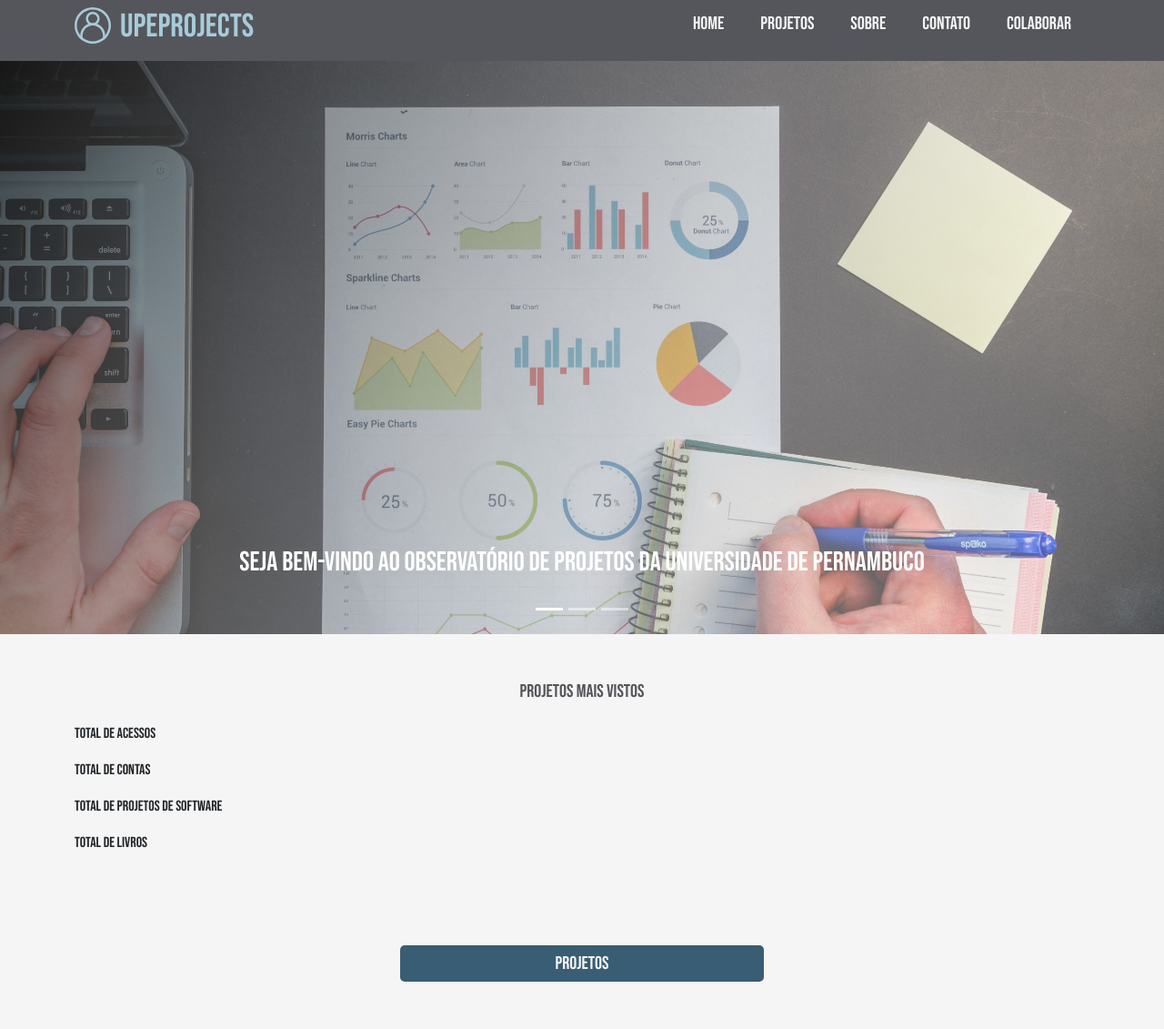
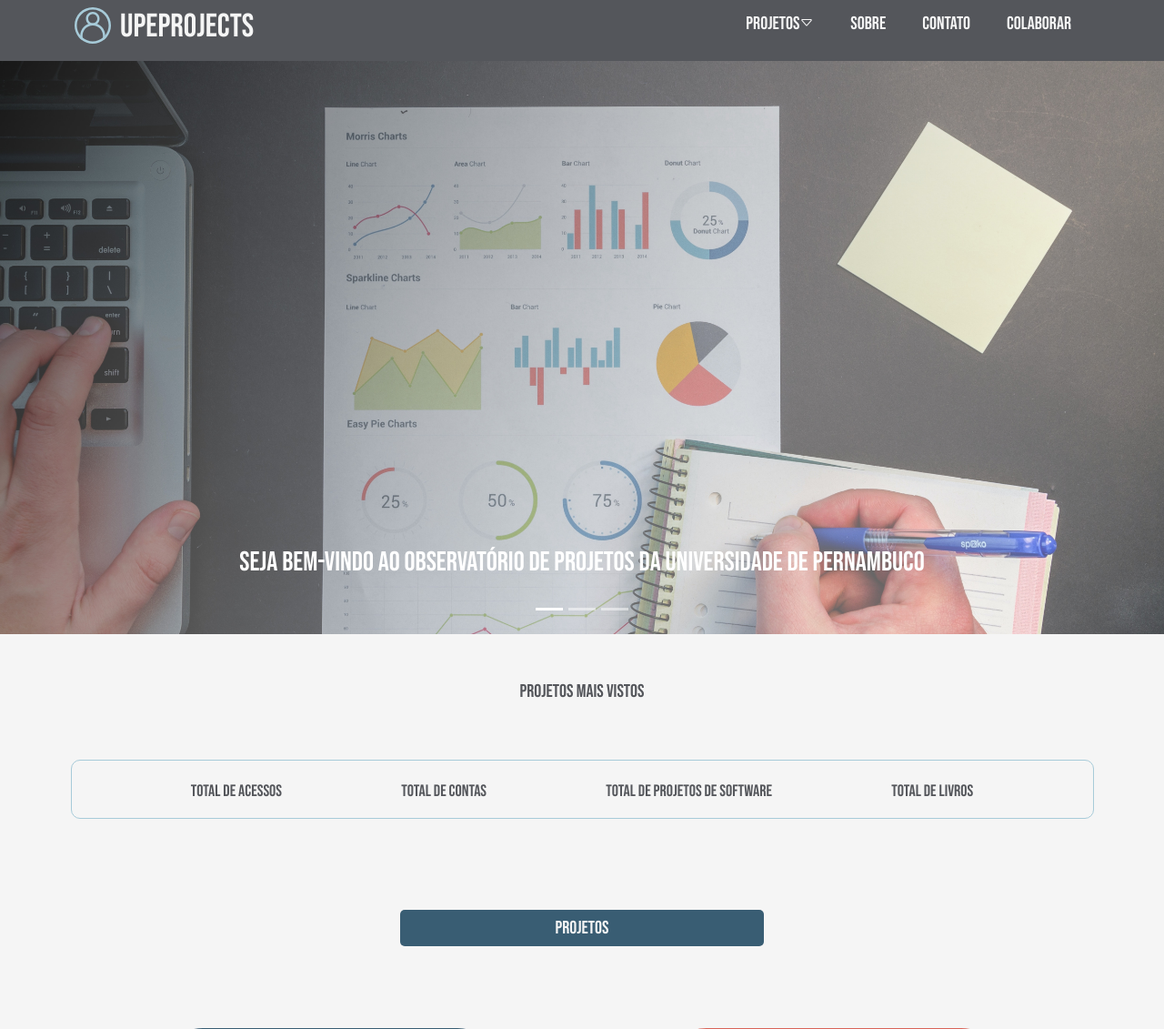
Before and after one commit to abraaodeveloper/portal-de-projetos-academicos, a Django app: page / in a window 1280 px wide. Shown: the top 1131 px of the page at 91% size. Run offline with Django 3.2, Linux system fonts and the light colour scheme; data that the repository does not hold is empty; some libraries are stand-ins or nearby versions.

Commit message:
Add pages of softwares and e-books

```diff
--- a/portal/urls.py
+++ b/portal/urls.py
@@ -6,6 +6,7 @@ urlpatterns = [
     # guest
     path('', views.home, name='home'),
     path('project/<post_slug>', views.project, name="project"),
+    path('projects/<type_content>', views.projects, name="projects"),
 
     # user logged
     path('dashboard/', views.dashboard, name="dashboard"),
--- a/portal/views.py
+++ b/portal/views.py
@@ -21,6 +21,10 @@ def home(request):
     '''
     users = User.objects.all()
     return render(request, 'guest/index.html', {'posts': posts, 'users': users.count()})
+
+def projects(request, type_content):
+    post = Post.objects.filter(type_content=type_content)
+    return render(request, 'guest/projects-list.html', {'posts': post})
 
 def project(request, post_slug):
     post = Post.objects.get(slug=post_slug)
--- a/static/css/includes/_login-and-sign-in.scss
+++ b/static/css/includes/_login-and-sign-in.scss
@@ -9,7 +9,6 @@
 
         padding: 3em;
         border-radius: .5em;
-
 
         h2{
             border: 1px solid $cinza-claro;
--- a/static/css/includes/_navbar.scss
+++ b/static/css/includes/_navbar.scss
@@ -72,7 +72,7 @@
         display: flex;
         flex-direction: row;
 
-        a {
+        a, button{
             text-decoration: none;
             color: var(--cinza-claro);
 
@@ -82,8 +82,6 @@
             transition: 0.3s ease all;
 
             &:hover {
-                color: var(--azul-claro);
-
                 border: 1px solid var(--cinza-claro);
                 border-top: none;
                 border-left: none;
@@ -92,5 +90,12 @@
                 padding-bottom: 3px;
             }
         }
+
+        .m-item-menu{
+
+            &:hover{
+                color: $azul-claro;
+            }
+        }
     }
 }
--- /dev/null
+++ b/static/css/includes/util/_dropdowns-menu.scss
@@ -0,0 +1,42 @@
+.dropbtn {
+  border: none;
+  cursor: pointer;
+  background-color: transparent;
+}
+
+.dropbtn:hover,
+.dropbtn:focus {
+}
+
+.dropdown {
+  position: relative;
+  display: inline-block;
+}
+
+.dropdown-content {
+  display: none;
+  position: absolute;
+  background-color: $azul-escuro;
+  border-radius: 0.5em;
+  overflow: auto;
+  box-shadow: 0px 8px 16px 0px rgba(0, 0, 0, 0.2);
+  z-index: 1;
+  padding-top: .5em;
+  padding-bottom: .5em;
+}
+
+.dropdown-content a {
+  text-decoration: none;
+  display: block;
+}
+
+.dropdown a {
+
+  &:hover{
+    border: 2px solid $cinza-claro;
+  }
+}
+
+.show {
+  display: block;
+}
--- a/static/css/includes/util/_variables.scss
+++ b/static/css/includes/util/_variables.scss
@@ -12,5 +12,13 @@
 
 }
 
+$cinza-escuro: #54565B;
+$azul-claro: #A7CBD9;
 $cinza-claro: #F5F5F5;
 $azul-escuro: #395D73;
+
+$vermelho: #D96459;
+$branco: #ffffff;
+$cinza-background: #e4e4e4c2;
+
+$bebas-font: 'Bebas Neue', cursive;
--- a/static/css/styles.css
+++ b/static/css/styles.css
@@ -215,7 +215,7 @@ body {
           flex-direction: row;
 }
 
-.navbar .list ul a {
+.navbar .list ul a, .navbar .list ul button {
   text-decoration: none;
   color: var(--cinza-claro);
   font-size: 20px;
@@ -224,13 +224,53 @@ body {
   transition: 0.3s ease all;
 }
 
-.navbar .list ul a:hover {
-  color: var(--azul-claro);
+.navbar .list ul a:hover, .navbar .list ul button:hover {
   border: 1px solid var(--cinza-claro);
   border-top: none;
   border-left: none;
   border-right: none;
   padding-bottom: 3px;
+}
+
+.navbar .list ul .m-item-menu:hover {
+  color: #A7CBD9;
+}
+
+.dropbtn {
+  border: none;
+  cursor: pointer;
+  background-color: transparent;
+}
+
+.dropdown {
+  position: relative;
+  display: inline-block;
+}
+
+.dropdown-content {
+  display: none;
+  position: absolute;
+  background-color: #395D73;
+  border-radius: 0.5em;
+  overflow: auto;
+  -webkit-box-shadow: 0px 8px 16px 0px rgba(0, 0, 0, 0.2);
+          box-shadow: 0px 8px 16px 0px rgba(0, 0, 0, 0.2);
+  z-index: 1;
+  padding-top: .5em;
+  padding-bottom: .5em;
+}
+
+.dropdown-content a {
+  text-decoration: none;
+  display: block;
+}
+
+.dropdown a:hover {
+  border: 2px solid #F5F5F5;
+}
+
+.show {
+  display: block;
 }
 
 .m-container-login {
@@ -529,6 +569,13 @@ hr {
   border-radius: 10px;
 }
 
+.squad:hover {
+  cursor: pointer;
+  color: var(--cinza-escuro);
+  -webkit-transition: .3s ease all;
+  transition: .3s ease all;
+}
+
 .img-project img {
   width: 250px;
   height: 100px;
@@ -590,4 +637,47 @@ hr {
   font-weight: bold;
   font-size: 12px;
 }
+
+.bar-container {
+  display: -webkit-box;
+  display: -ms-flexbox;
+  display: flex;
+  -webkit-box-orient: vertical;
+  -webkit-box-direction: normal;
+      -ms-flex-direction: column;
+          flex-direction: column;
+  -webkit-box-align: center;
+      -ms-flex-align: center;
+          align-items: center;
+}
+
+.dashboard-bar {
+  display: -webkit-box;
+  display: -ms-flexbox;
+  display: flex;
+  -webkit-box-orient: horizontal;
+  -webkit-box-direction: normal;
+      -ms-flex-direction: row;
+          flex-direction: row;
+  -webkit-box-pack: space-evenly;
+      -ms-flex-pack: space-evenly;
+          justify-content: space-evenly;
+  -webkit-box-align: center;
+      -ms-flex-align: center;
+          align-items: center;
+  border: 1px solid var(--azul-claro);
+  border-radius: 10px;
+  width: 1125px;
+  margin-top: 40px;
+}
+
+.dashboard-bar p {
+  text-align: center;
+  font-size: 18px;
+  color: var(--cinza-escuro);
+}
+
+.text-bar {
+  margin-top: 20px;
+}
 /*# sourceMappingURL=styles.css.map */
--- a/static/css/styles.scss
+++ b/static/css/styles.scss
@@ -4,6 +4,7 @@
 @import 'includes/util/_body.scss';
 
 @import 'includes/_navbar.scss';
+@import 'includes/util/_dropdowns-menu.scss';
 
 @import 'includes/_login-and-sign-in.scss';
 @import 'includes/_post.scss';
--- a/static/js/scripts.js
+++ b/static/js/scripts.js
@@ -18,3 +18,22 @@ btnLogo.addEventListener("click", () => {
 window.onscroll = function () {
     divCardUser.style.display = "none";
 }
+
+
+function myFunction() {
+    document.getElementById("myDropdown").classList.toggle("show");
+}
+
+// Close the dropdown if the user clicks outside of it
+window.onclick = function (event) {
+    if (!event.target.matches('.dropbtn')) {
+        var dropdowns = document.getElementsByClassName("dropdown-content");
+        var i;
+        for (i = 0; i < dropdowns.length; i++) {
+            var openDropdown = dropdowns[i];
+            if (openDropdown.classList.contains('show')) {
+                openDropdown.classList.remove('show');
+            }
+        }
+    }
+}
--- a/templates/includes/navbar.html
+++ b/templates/includes/navbar.html
@@ -3,13 +3,13 @@
         <div class="container">
             <div class="nav-logo d-flex d-flex-row">
                 <div class="user">
-                    <div class="user">
+                    <div class="user" style="cursor: pointer;">
                         <img src="/static/img/imgHome/user.svg" id="icon-user" alt="user">
                     </div>
                 </div>
 
                 <div class="logo">
-                    <h1>UPEProjects</h1>
+                    <a href="/"><h1 style="color: #F5F5F5;">UPEProjects</h1></a>
                 </div>
 
                 <div class="card" id="m-card-user">
@@ -34,11 +34,18 @@
             </div>
             <div class="list">
                 <ul>
-                    <li><a href="/">Home</a></li>
-                    <li><a href="#projetos">Projetos</a></li>
-                    <li><a href="#sobre">Sobre</a></li>
-                    <li><a href="#contato">Contato</a></li>
-                    <li><a href="/dashboard/">Colaborar</a></li>
+                    <li class="dropdown">
+                        <button onclick="myFunction()" class="dropbtn">Projetos<svg xmlns="http://www.w3.org/2000/svg" width="16" height="16" fill="currentColor" class="bi bi-caret-down" viewBox="0 0 16 16">
+                            <path d="M3.204 5h9.592L8 10.481 3.204 5zm-.753.659 4.796 5.48a1 1 0 0 0 1.506 0l4.796-5.48c.566-.647.106-1.659-.753-1.659H3.204a1 1 0 0 0-.753 1.659z"/>
+                          </svg></button>
+                        <div id="myDropdown" class="dropdown-content">
+                          <a href="/projects/software">Softwares</a>
+                          <a href="/projects/ebook">E-books</a>
+                        </div>
+                    </li>
+                    <li><a class="m-item-menu" href="#sobre">Sobre</a></li>
+                    <li><a class="m-item-menu" href="#contato">Contato</a></li>
+                    <li><a class="m-item-menu" href="/dashboard/">Colaborar</a></li>
                 </ul>
             </div>
         </div>
```
Also changed, not shown: templates/guest/projects-list.html (added, +25 -0 lines), 1 other file.
